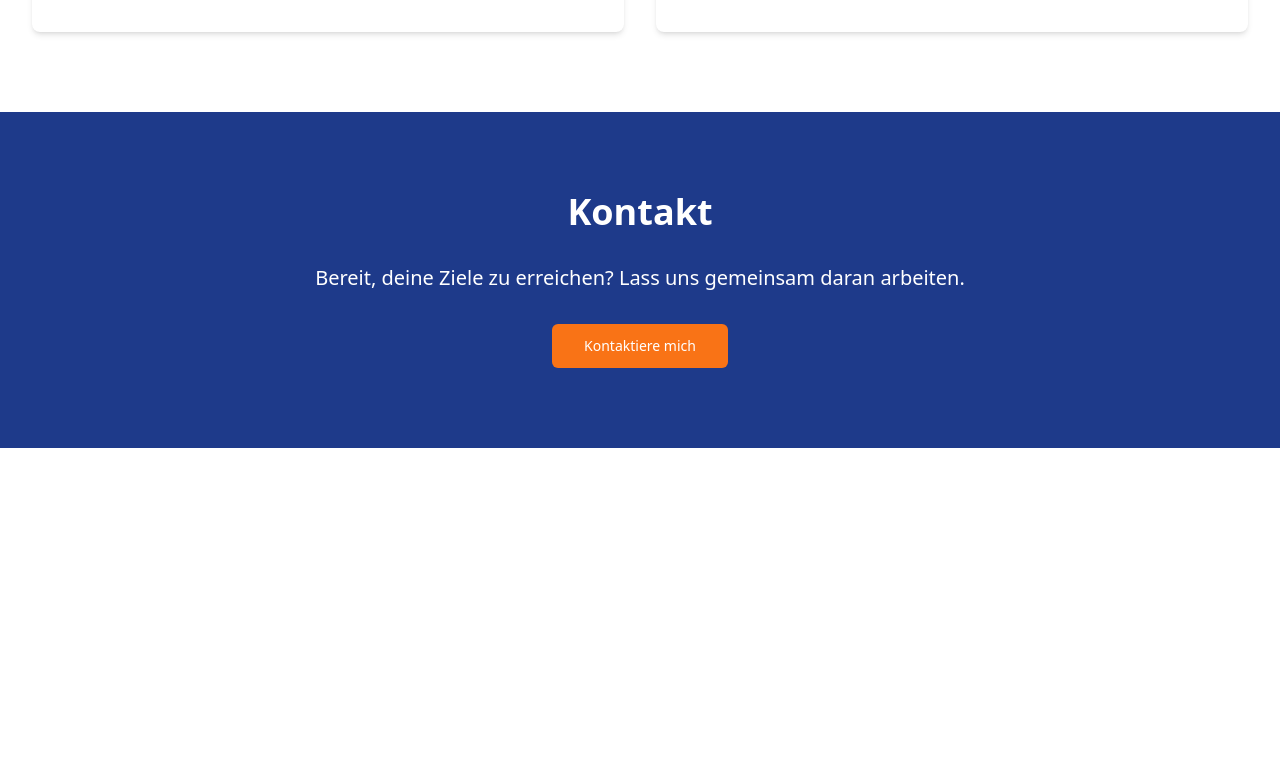
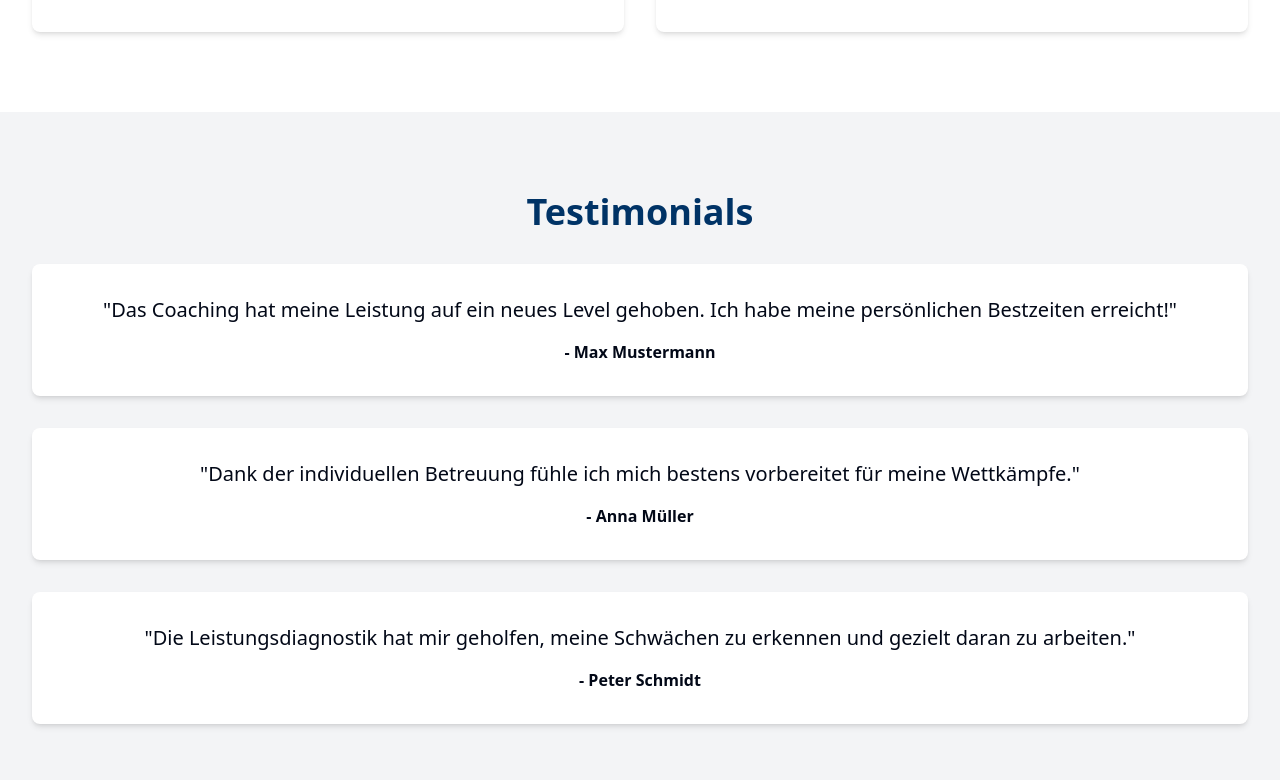
Before and after one commit to maxcyclescoaching/maxcyclescoaching-website, a React (Vite) app: page / in a window 1280 px wide. Shown: the part 2000-2780 px from the top of the page. Before the commit the page ends 2448 px from the top, so only its background shows below. Built offline with nearby package versions, Linux system fonts and the light colour scheme.

Commit message:
added testimonials section

```diff
--- a/src/pages/Index.tsx
+++ b/src/pages/Index.tsx
@@ -132,6 +132,27 @@ const Index = () => {
         </div>
       </section>
 
+      {/* Testimonials Section */}
+      <section id="testimonials" className="py-20 bg-gray-100">
+        <div className="max-w-7xl mx-auto px-4 sm:px-6 lg:px-8 text-center">
+          <h2 className="text-3xl md:text-4xl font-bold mb-8 text-[#003366]">Testimonials</h2>
+          <div className="space-y-8">
+            <div className="bg-white p-8 rounded-lg shadow-md hover:shadow-lg transition-shadow">
+              <p className="text-xl mb-4">"Das Coaching hat meine Leistung auf ein neues Level gehoben. Ich habe meine persönlichen Bestzeiten erreicht!"</p>
+              <p className="font-semibold">- Max Mustermann</p>
+            </div>
+            <div className="bg-white p-8 rounded-lg shadow-md hover:shadow-lg transition-shadow">
+              <p className="text-xl mb-4">"Dank der individuellen Betreuung fühle ich mich bestens vorbereitet für meine Wettkämpfe."</p>
+              <p className="font-semibold">- Anna Müller</p>
+            </div>
+            <div className="bg-white p-8 rounded-lg shadow-md hover:shadow-lg transition-shadow">
+              <p className="text-xl mb-4">"Die Leistungsdiagnostik hat mir geholfen, meine Schwächen zu erkennen und gezielt daran zu arbeiten."</p>
+              <p className="font-semibold">- Peter Schmidt</p>
+            </div>
+          </div>
+        </div>
+      </section>
+
       {/* Contact Section */}
       <section id="contact" className="py-20 bg-primary text-white">
         <div className="max-w-7xl mx-auto px-4 sm:px-6 lg:px-8 text-center">
```
